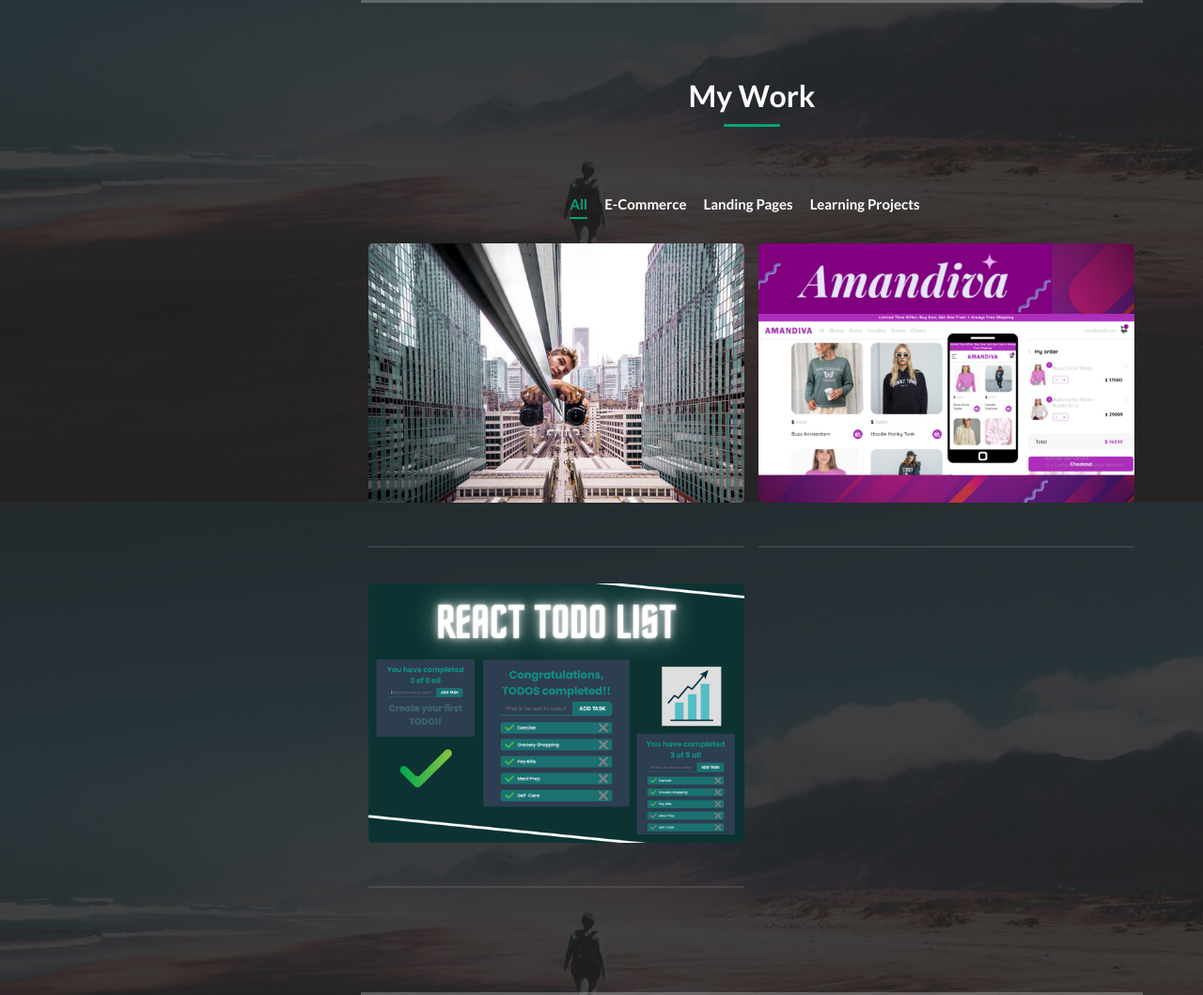
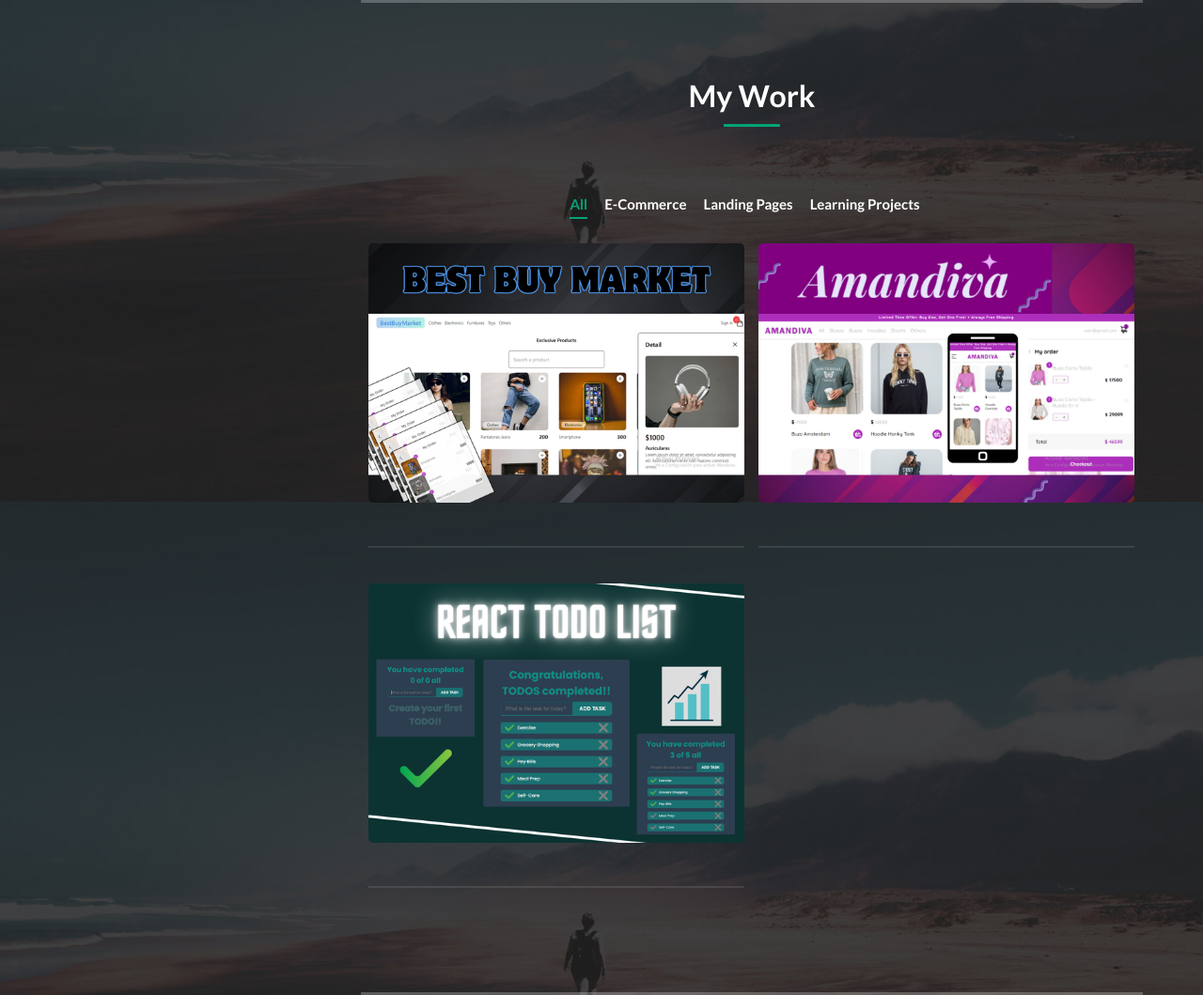
Before and after one commit to Camiloramos99/CamiloRamosPortfolio, a plain HTML site: page index.html in a window 1280 px wide. Shown: the part 1866-2925 px from the top of the page at 94% size. Drawn offline with nearby package versions, Linux system fonts and the light colour scheme.

Commit message:
Update project image for Best Buy Market

```diff
--- a/index.html
+++ b/index.html
@@ -260,7 +260,7 @@ https://templatemo.com/tm-531-reflux
                 <div class="isotope-item" data-type="people">
                   <figure class="snip1321">
                     <img
-                      src="assets/images/portfolio-03.jpg"
+                      src="assets/images/portfolio-03.png"
                       alt="sq-sample26"
                     />
                     <figcaption>
```
Also changed, not shown: assets/images/portfolio-03.jpg (deleted), assets/images/portfolio-03.png (added).
